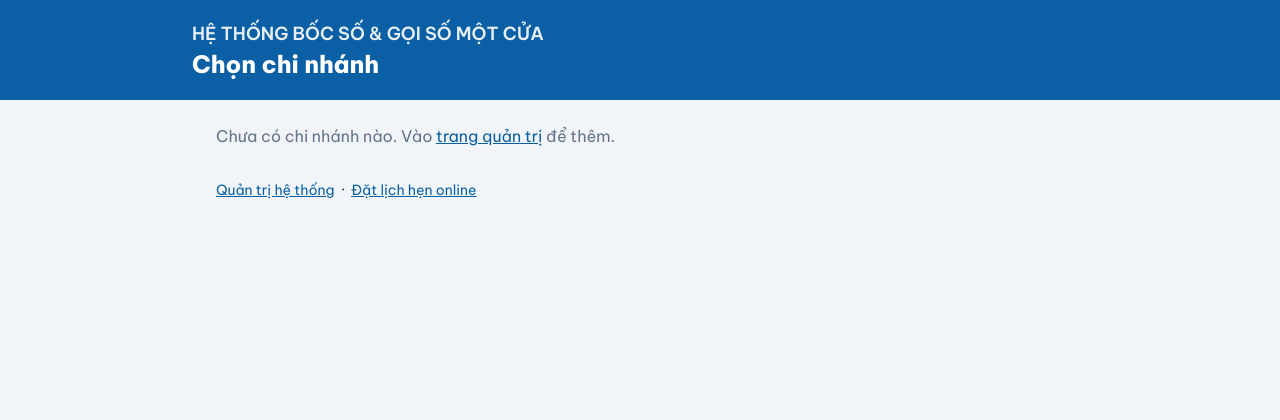
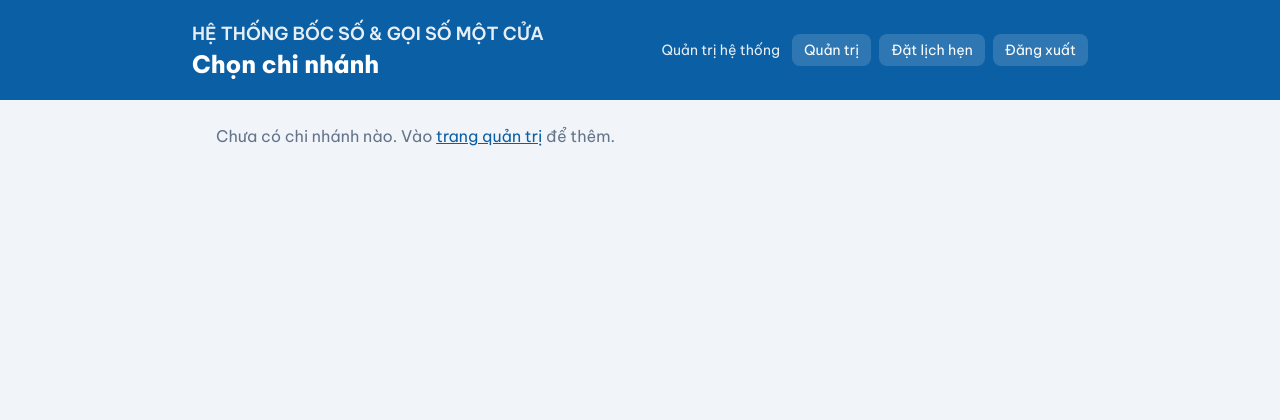
Before and after one commit to Leonguyenbk/goiso_kios, a Flask app: page / in a window 1280 px wide. Shown: the top 420 px of the page. Run offline with Flask 3, Linux system fonts and the light colour scheme; the visitor is signed in with stand-in values (Sample User, id 1); data comes from the database, SQL or seed files in the repository; data that the repository does not hold is empty; some libraries are stand-ins or nearby versions.

Commit message:
Trang chọn chi nhánh: thanh điều hướng có tên nhân viên + đăng xuất
Chuyển link Quản trị / Đặt lịch lên header; hiện họ tên người đang
đăng nhập, link Quản trị chỉ khi role admin, thêm nút Đăng xuất.

Co-Authored-By: Claude Sonnet 5 <noreply@anthropic.com>
Claude-Session: https://claude.ai/code/session_017kaG6oJufH3RMsovkJ99VZ

```diff
--- a/server/templates/index.html
+++ b/server/templates/index.html
@@ -11,9 +11,19 @@
 </head>
 <body class="bg-slate-100 text-slate-800 min-h-screen">
   <header class="bg-[#0b5fa5] text-white px-6 py-5">
-    <div class="max-w-4xl mx-auto">
-      <div class="text-lg font-semibold opacity-90">HỆ THỐNG BỐC SỐ &amp; GỌI SỐ MỘT CỬA</div>
-      <div class="text-2xl font-extrabold">Chọn chi nhánh</div>
+    <div class="max-w-4xl mx-auto flex items-center gap-4">
+      <div>
+        <div class="text-lg font-semibold opacity-90">HỆ THỐNG BỐC SỐ &amp; GỌI SỐ MỘT CỬA</div>
+        <div class="text-2xl font-extrabold">Chọn chi nhánh</div>
+      </div>
+      <nav class="ml-auto flex items-center gap-2 text-sm">
+        {% if me %}<span class="opacity-90 mr-1">{{ me.full_name }}</span>{% endif %}
+        {% if me and me.role == 'admin' %}
+        <a href="/admin" class="rounded-lg bg-white/15 hover:bg-white/25 px-3 py-1.5">Quản trị</a>
+        {% endif %}
+        <a href="/dat-lich" class="rounded-lg bg-white/15 hover:bg-white/25 px-3 py-1.5">Đặt lịch hẹn</a>
+        <a href="/login" onclick="fetch('/api/logout',{method:'POST'})" class="rounded-lg bg-white/15 hover:bg-white/25 px-3 py-1.5">Đăng xuất</a>
+      </nav>
     </div>
   </header>
 
@@ -34,11 +44,6 @@
       </div>
       {% endfor %}
     </div>
-    <div class="mt-8 text-sm">
-      <a href="/admin" class="text-[#0b5fa5] underline">Quản trị hệ thống</a>
-      &nbsp;·&nbsp;
-      <a href="/dat-lich" class="text-[#0b5fa5] underline">Đặt lịch hẹn online</a>
-    </div>
   </main>
   {% include '_credit.html' %}
 </body>
```
